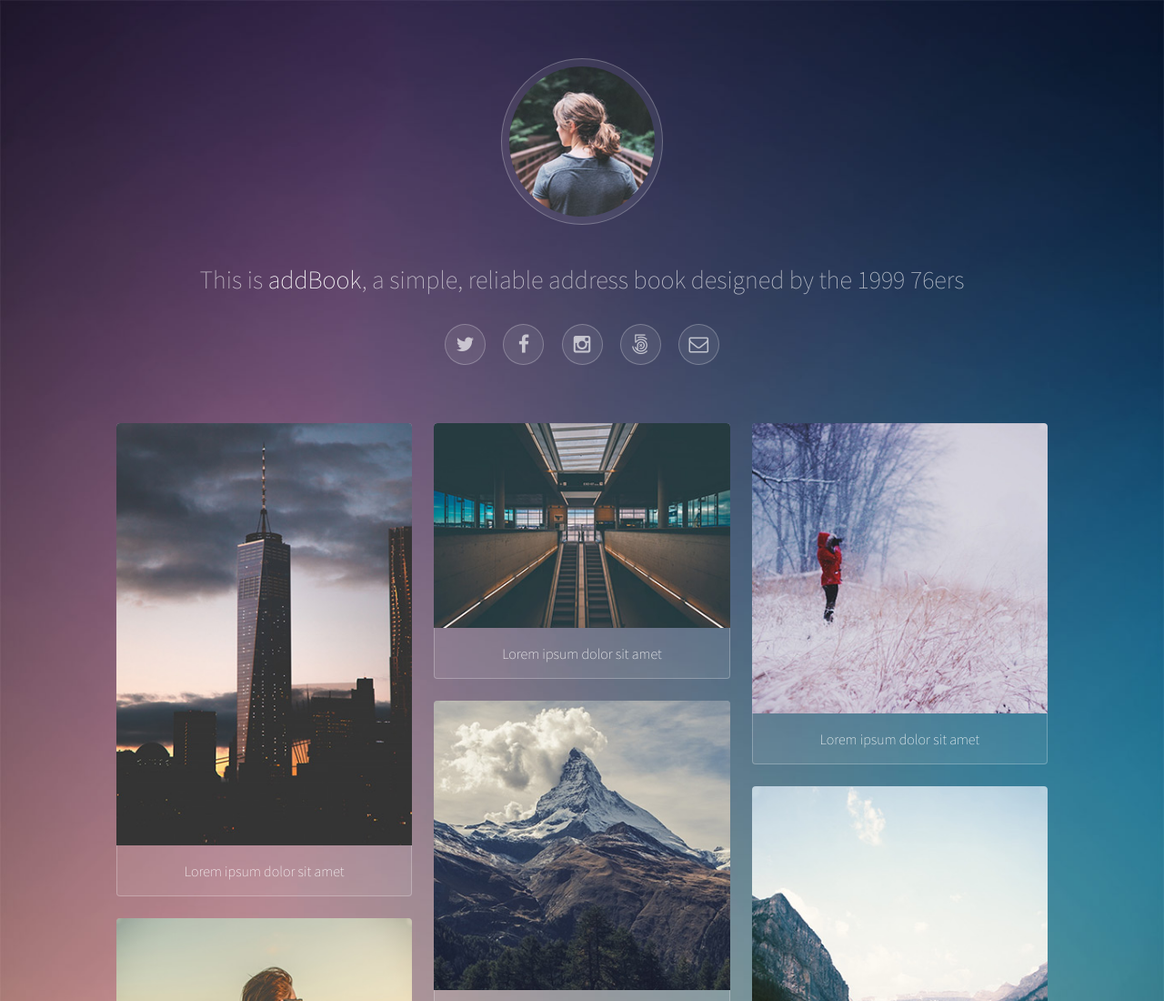
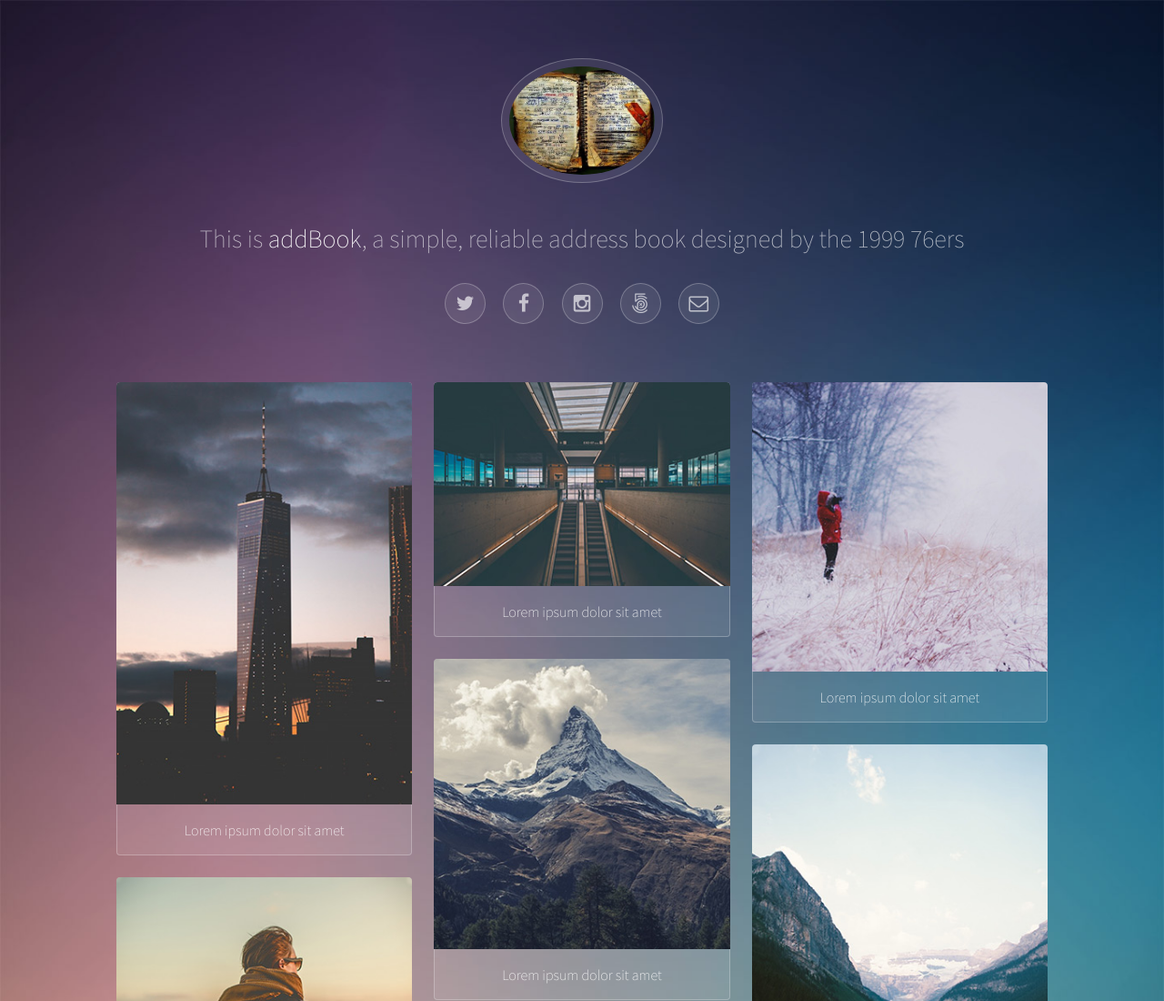
Before and after one commit to spfellers/addBook, a website: page public/index.html in a window 1280 px wide. Shown: the top 1100 px of the page at 91% size. Drawn offline with Linux system fonts and the light colour scheme.

Commit message:
changed stock photo

```diff
--- a/public/index.html
+++ b/public/index.html
@@ -18,7 +18,7 @@
 
 				<!-- Header -->
 					<header id="header">
-						<span class="avatar"><img src="images/avatar.jpg" alt="" /></span>
+						<span class="avatar"><img src="images/address-book.jpg" alt="" /></span>
 						<h1>This is <strong>addBook</strong>, a simple, reliable address book designed by the 1999 76ers<br />
 						</h1>
 						<ul class="icons">
```
Also changed, not shown: public/images/address-book.jpg (added).
